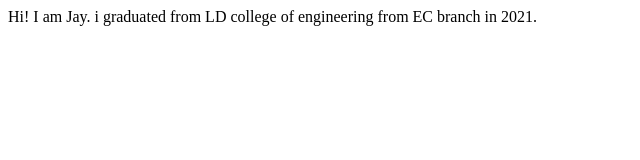
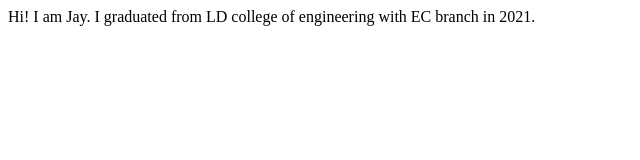
Before and after one commit to jaysharma21/jaysharma-portfolio, a plain HTML site: page index.html in a window 1280 px wide. Shown: the full height of the page, 0-640 px from the left. Drawn offline with Linux system fonts and the light colour scheme.

Commit message:
Updates description

```diff
--- a/index.html
+++ b/index.html
@@ -7,7 +7,7 @@
     <title>Jay's site</title>
 </head>
 <body>
-    Hi! I am Jay. i graduated from LD college of engineering from EC branch
+    Hi! I am Jay. I graduated from LD college of engineering with EC branch
     in 2021.
 </body>
 </html>
```
